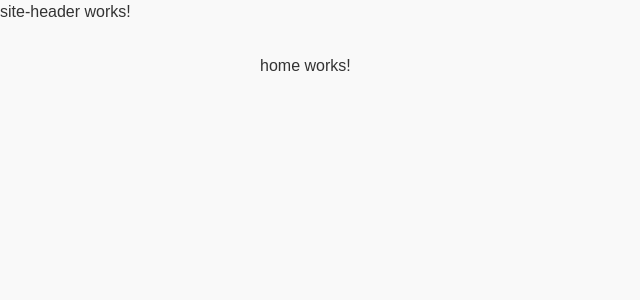
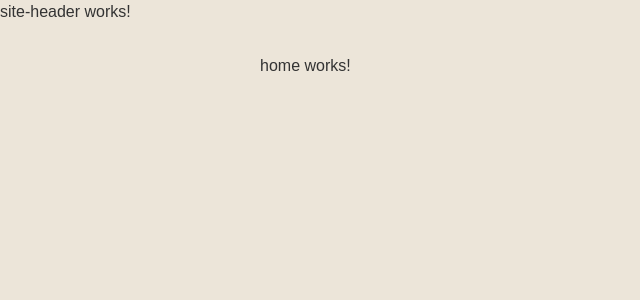
Before and after one commit to Tenshihiko/TP_Trackers, an Angular app: page /home in a window 1280 px wide. Shown: the top 300 px of the page, without its empty margins (0-640 px from the left). Built offline with nearby package versions, Linux system fonts and the light colour scheme.

Commit message:
update: modify angular.json for asset handling, remove bootstrap from dependencies, and change background color in styles.css

```diff
--- a/angular.json
+++ b/angular.json
@@ -25,6 +25,11 @@
               {
                 "glob": "**/*",
                 "input": "public"
+              },
+              {
+                "glob": "**/*",
+                "input": "src/assets",
+                "output": "assets"
               }
             ],
             "styles": [
--- a/package.json
+++ b/package.json
@@ -22,7 +22,6 @@
     "@angular/router": "^19.1.0",
     "@ng-bootstrap/ng-bootstrap": "^18.0.0",
     "@popperjs/core": "^2.11.8",
-    "bootstrap": "^5.3.3",
     "rxjs": "~7.8.0",
     "tslib": "^2.3.0",
     "zone.js": "~0.15.0"
--- a/src/styles.css
+++ b/src/styles.css
@@ -3,7 +3,7 @@ body {
     font-family: Arial, sans-serif;
     margin: 0;
     padding: 0;
-    background-color: #f9f9f9;
+    background-color: #ece5d9;
     color: #333;
   }
 
```
Also changed, not shown: src/assets/site-logo.png (added), src/assets/user-icon.png (added).
